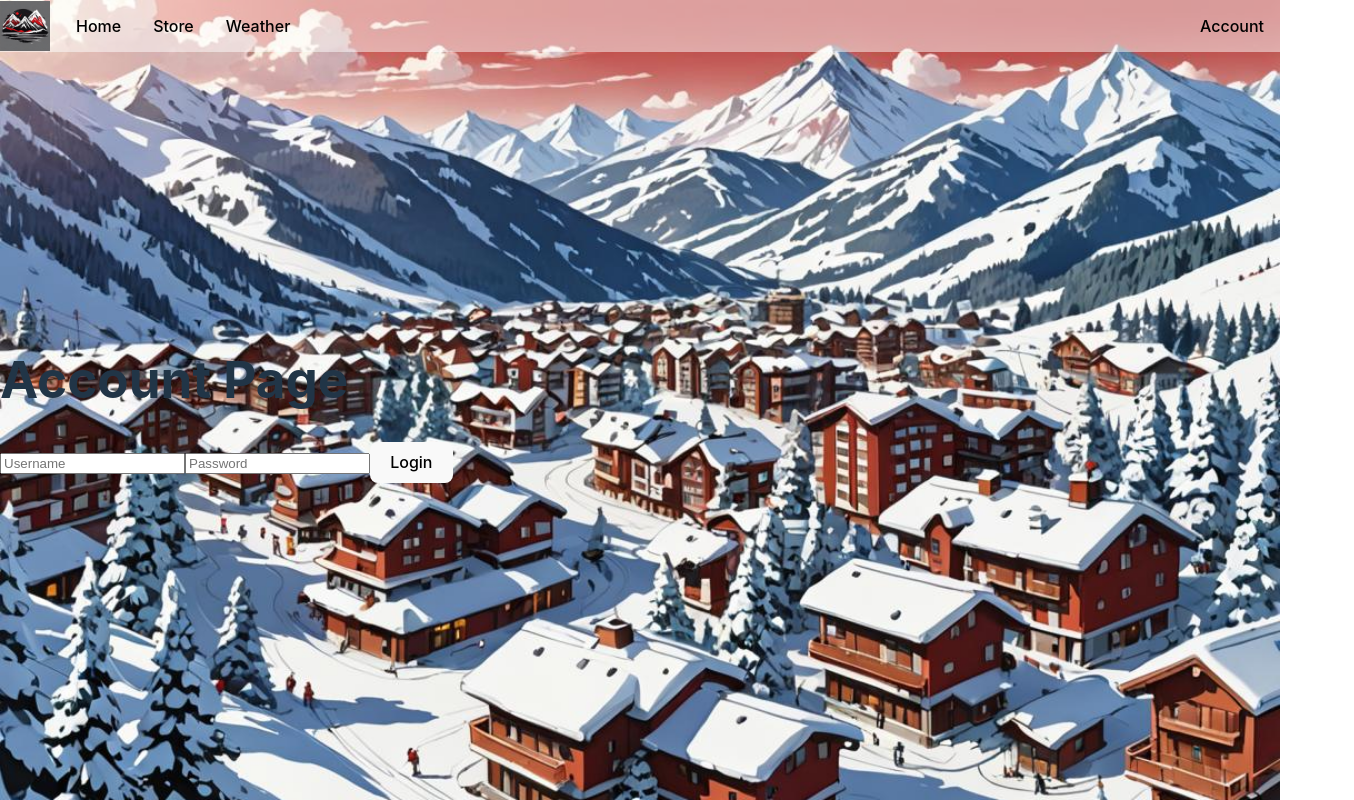
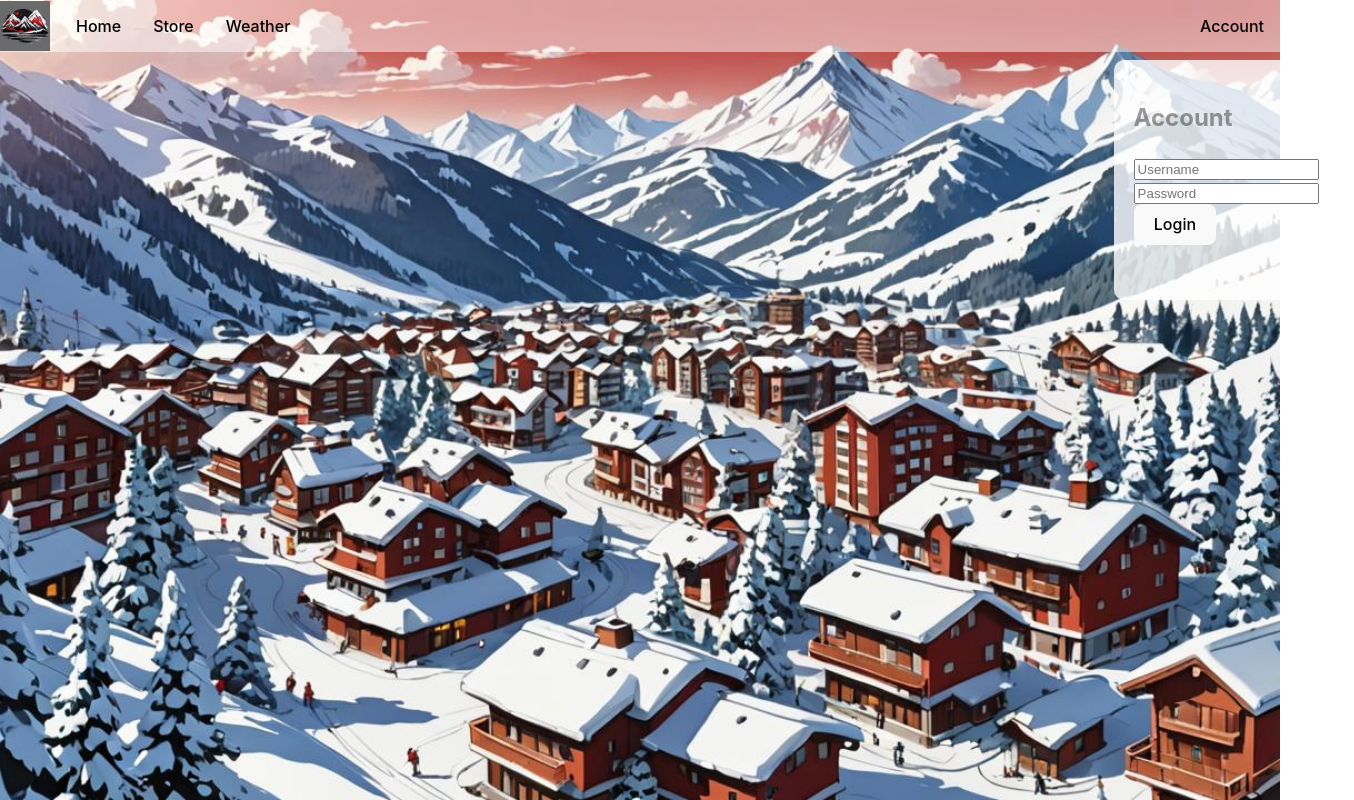
Before and after one commit to Cristoffer85/Flakeville-client, a React (Vite) app in the folder sf-frontend/: page /account in a window 1280 px wide. Shown: the whole page, 1354 px wide, since content can reach past the window. Built offline with nearby package versions, Linux system fonts and the light colour scheme.

Commit message:
Popup Account button logic start, working and implemented

```diff
--- a/sf-frontend/src/App.jsx
+++ b/sf-frontend/src/App.jsx
@@ -32,7 +32,6 @@ function App() {
         Cookies.remove('token'); // remove the token from cookies
         Cookies.remove('username'); // remove the username from cookies
     };
-
     return (
         <UserContext.Provider value={username}> {/* use the UserContext.Provider here */}
             <div className="App">
--- /dev/null
+++ b/sf-frontend/src/components/Account.css
@@ -0,0 +1,11 @@
+.loginPopup {
+    position: absolute;
+    top: 60px; /* adjust as needed */
+    left: 87%; /* adjust as needed */
+    background-color: rgba(255, 255, 255, 0.8); /* semi-transparent white */
+    color: rgba(58, 53, 53, 0.5);
+    border-radius: 10px; /* rounded corners */
+    padding: 20px;
+    width: 200px; /* adjust as needed */
+    height: 200px; /* adjust as needed */
+}
--- a/sf-frontend/src/components/Account.jsx
+++ b/sf-frontend/src/components/Account.jsx
@@ -1,8 +1,9 @@
 import React, {useEffect, useState} from 'react';
 import { useNavigate } from 'react-router-dom';
 import Cookies from 'js-cookie'; // import js-cookie
+import './Account.css'; // import the CSS file
 
-function Account({ isLoggedIn, handleLogin }) {
+function Account({ isLoggedIn, handleLogin, setShowPopup }) { // modify this line
     const [username, setUsername] = useState('');
     const [password, setPassword] = useState('');
     const navigate = useNavigate();
@@ -28,6 +29,7 @@ function Account({ isLoggedIn, handleLogin }) {
             const data = await response.json();
 
             if (response.ok) {
+                setShowPopup(false);
                 Cookies.set('token', data.jwt); // set the token in cookies
                 handleLogin(data.user.username, data.jwt); // update this line
 
@@ -53,8 +55,8 @@ function Account({ isLoggedIn, handleLogin }) {
     };
 
     return (
-        <div>
-            <h1>Account Page</h1>
+        <div className="loginPopup">
+            <h2>Account</h2>
             <form onSubmit={handleUserLogin}>
                 <input type="text" value={username} onChange={e => setUsername(e.target.value)} placeholder="Username" required />
                 <input type="password" value={password} onChange={e => setPassword(e.target.value)} placeholder="Password" required />
--- a/sf-frontend/src/components/Navbar.css
+++ b/sf-frontend/src/components/Navbar.css
@@ -30,6 +30,7 @@
     text-align: center;
     padding: 14px 16px;
     text-decoration: none;
+    position: relative;
 }
 
 .navbar li a:hover {
--- a/sf-frontend/src/components/Navbar.jsx
+++ b/sf-frontend/src/components/Navbar.jsx
@@ -1,9 +1,12 @@
-import React from 'react';
+import React, { useState } from 'react';
 import { Link } from 'react-router-dom';
+import Account from './Account'; // import the Account component
 import './Navbar.css'; // import the CSS file
 import logo from '/Logo.jpg'; // replace with the path to your logo image
 
-function Navbar() {
+function Navbar({ isLoggedIn, handleLogin }) {
+    const [showPopup, setShowPopup] = useState(false); // add this line
+
     return (
         <nav className="navbar">
             <div className="navbar-content">
@@ -15,10 +18,11 @@ function Navbar() {
                         <li><Link to="/weather">Weather</Link></li>
                     </div> {/* add this line */}
                     <div> {/* add this line */}
-                        <li><Link to="/account">Account</Link></li>
+                        <li><a onClick={() => setShowPopup(prev => !prev)}>Account</a></li> {/* modify this line */}
                     </div> {/* add this line */}
                 </ul>
             </div>
+            {showPopup && <Account setShowPopup={setShowPopup} handleLogin={handleLogin} />} {/* add this line */}
         </nav>
     );
 }
--- a/sf-frontend/src/components/Router.jsx
+++ b/sf-frontend/src/components/Router.jsx
@@ -13,7 +13,7 @@ function AppRouter({ isLoggedIn, handleLogin, handleLogout, username }) { // upd
     return (
         <Router>
             <div>
-                <Navbar />
+                <Navbar handleLogin={handleLogin} />
                 <Routes>
                     <Route path="/account" element={<Account isLoggedIn={isLoggedIn} handleLogin={handleLogin} />} />
                     <Route path="/store" element={<Store />} />
```
